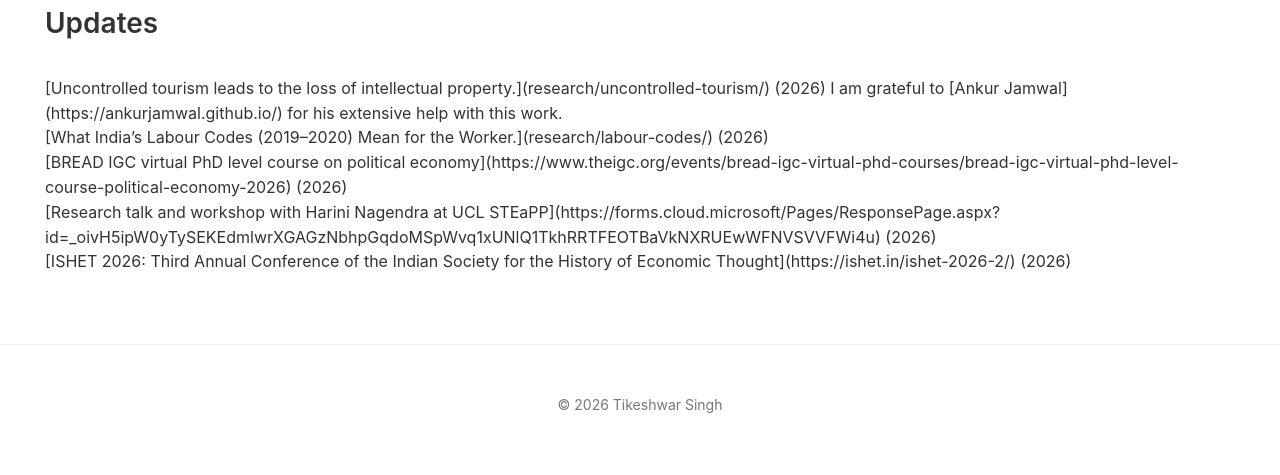
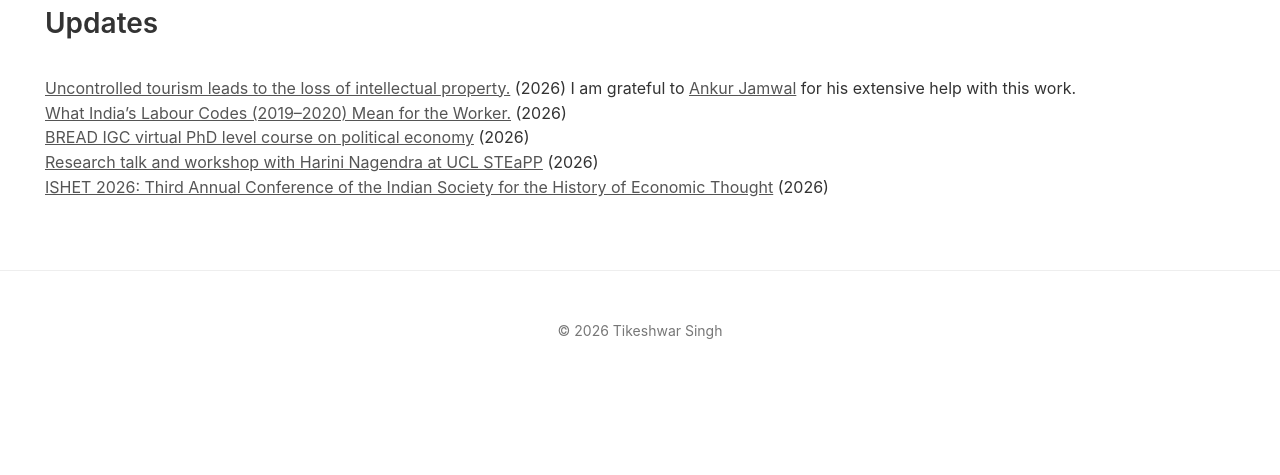
Before and after one commit to tikeshwarsingh218-code/development-economics, a Jekyll site: the page built from index.md, in a window 1280 px wide. Shown: the part 699-1174 px from the top of the page. Built offline with Jekyll 4.4.1, drawn with Linux system fonts in a browser that asks for light colours; after the commit the page ends 1099 px from its top, so only the background shows below that; part of the change alters nothing that is shown.

Commit message:
Fix homepage updates section

```diff
--- a/index.md
+++ b/index.md
@@ -37,17 +37,12 @@ title: Home
 </section>
 
 <section class="updates-section">
-
   <h3>Updates</h3>
-
   <div class="updates-list">
-
-    <p>[Uncontrolled tourism leads to the loss of intellectual property.](research/uncontrolled-tourism/) (2026) I am grateful to [Ankur Jamwal](https://ankurjamwal.github.io/) for his extensive help with this work.<br>
-    [What India’s Labour Codes (2019–2020) Mean for the Worker.](research/labour-codes/) (2026)<br>
-    [BREAD IGC virtual PhD level course on political economy](https://www.theigc.org/events/bread-igc-virtual-phd-courses/bread-igc-virtual-phd-level-course-political-economy-2026) (2026)<br>
-    [Research talk and workshop with Harini Nagendra at UCL STEaPP](https://forms.cloud.microsoft/Pages/ResponsePage.aspx?id=_oivH5ipW0yTySEKEdmlwrXGAGzNbhpGqdoMSpWvq1xUNlQ1TkhRRTFEOTBaVkNXRUEwWFNVSVVFWi4u) (2026)<br>
-    [ISHET 2026: Third Annual Conference of the Indian Society for the History of Economic Thought](https://ishet.in/ishet-2026-2/) (2026)</p>
-
+    <p><a href="research/uncontrolled-tourism/">Uncontrolled tourism leads to the loss of intellectual property.</a> (2026) I am grateful to <a href="https://ankurjamwal.github.io/">Ankur Jamwal</a> for his extensive help with this work.<br>
+    <a href="research/labour-codes/">What India’s Labour Codes (2019–2020) Mean for the Worker.</a> (2026)<br>
+    <a href="https://www.theigc.org/events/bread-igc-virtual-phd-courses/bread-igc-virtual-phd-level-course-political-economy-2026">BREAD IGC virtual PhD level course on political economy</a> (2026)<br>
+    <a href="https://forms.cloud.microsoft/Pages/ResponsePage.aspx?id=_oivH5ipW0yTySEKEdmlwrXGAGzNbhpGqdoMSpWvq1xUNlQ1TkhRRTFEOTBaVkNXRUEwWFNVSVVFWi4u">Research talk and workshop with Harini Nagendra at UCL STEaPP</a> (2026)<br>
+    <a href="https://ishet.in/ishet-2026-2/">ISHET 2026: Third Annual Conference of the Indian Society for the History of Economic Thought</a> (2026)</p>
   </div>
-
 </section>
```
